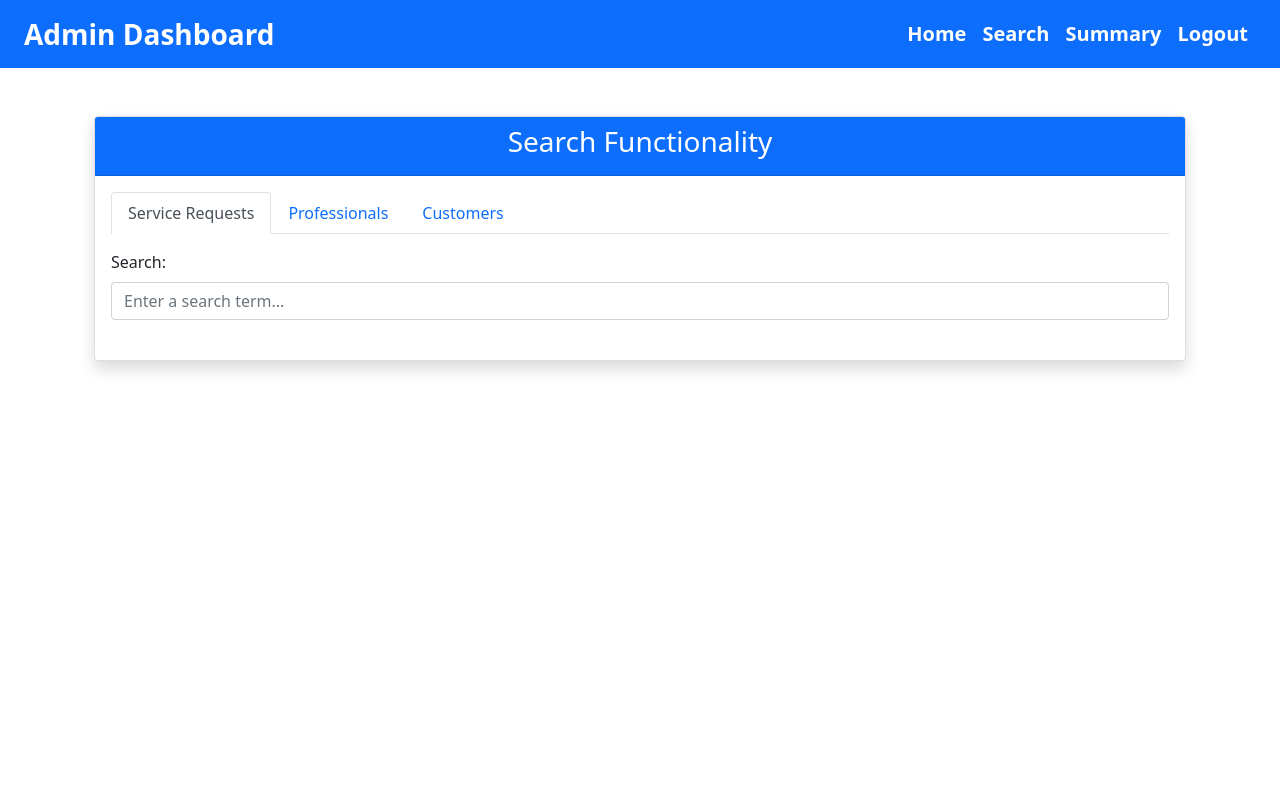
After one commit to Naganathan05/Household_Services-IITM_MAD1, a Flask app: page /searchAdmin in a window 1280 px wide. The commit adds this page. Run offline with Flask 3, Linux system fonts and the light colour scheme; some libraries are stand-ins or nearby versions.

Commit message:
Search Functionality Done

```diff
--- a/Code/server.py
+++ b/Code/server.py
@@ -72,7 +72,7 @@ def getAdminDashboard():
             services = [{"id": row[0], "name": row[1], "base_price": row[2]} for row in cur.fetchall()]
 
             cur.execute("""
-                SELECT u.id, u.name, sr.experience, sr.serviceName
+                SELECT u.id, u.name, sr.experience, sr.serviceName, sr.status
                 FROM Users u
                 JOIN Professionals sr ON u.id = sr.userID
             """)
@@ -82,7 +82,8 @@ def getAdminDashboard():
                     "id": row[0],
                     "name": row[1],
                     "experience": row[2],
-                    "service_name": row[3]
+                    "service_name": row[3],
+                    "status": row[4]
                 }
                 for row in cur.fetchall()
             ]
@@ -254,6 +255,141 @@ def addService():
         print(jsonify({"error": str(e)}))
     return render_template("loginAdmin.html")
 
+@app.route('/searchAdmin', methods = ['GET'])
+def getSearchAdmin():
+    return render_template("adminSearch.html")
+
+@app.route('/searchServiceRequests', methods=['GET'])
+def search_service_requests():
+    try:
+        # Get the search word (professional_id) from query parameters
+        professional_id = request.args.get('q', type=int)
+
+        with sqlite3.connect(db_path) as con:
+            cur = con.cursor()
+
+            # Query to fetch records matching the searched professional_id
+            cur.execute("""
+                SELECT sr.id, u.id AS assigned_professional, sr.date_of_request, sr.service_status
+                FROM ServiceRequests sr
+                LEFT JOIN Professionals u ON sr.professional_id = u.id
+                WHERE sr.professional_id = ?
+            """, (professional_id,))
+
+            # Fetch the matching records and format them
+            service_requests = [
+                {
+                    "id": row[0],
+                    "assigned_professional": row[1],
+                    "requested_date": row[2],
+                    "status": row[3]
+                }
+                for row in cur.fetchall()
+            ]
+
+        return jsonify(service_requests), 200
+
+    except Exception as e:
+        print("Error fetching service requests:", e)
+        return {"message": "An error occurred while fetching service requests"}, 500
+
+@app.route('/searchProfessionals', methods=['GET'])
+def search_professionals():
+    try:
+        # Log the search request
+        print("Search Came !!")
+
+        # Get the search word (professional name) from query parameters
+        search_word = request.args.get('q', type=str)
+
+        # Ensure search_word is not None
+        if not search_word:
+            return {"message": "Search word cannot be empty"}, 400
+
+        with sqlite3.connect(db_path) as con:
+            cur = con.cursor()
+
+            # Correct SQL query to fetch professionals by name
+            cur.execute("""
+                SELECT u.id AS userID, u.name AS name, p.serviceName AS service_name, p.status
+                FROM Professionals p
+                INNER JOIN Users u ON p.userID = u.id
+                WHERE u.name LIKE ?
+            """, (f"%{search_word}%",))  # Use LIKE for partial matching
+
+            # Fetch the matching records and format them
+            professionals = [
+                {
+                    "userID": row[0],
+                    "name": row[1],
+                    "service_name": row[2],
+                    "status": row[3]
+                }
+                for row in cur.fetchall()
+            ]
+
+        # Return the results in JSON format
+        return jsonify(professionals), 200
+
+    except sqlite3.OperationalError as e:
+        print("SQL error:", e)
+        return {"message": f"SQL error: {e}"}, 500
+    except Exception as e:
+        print("Error fetching professionals:", e)
+        return {"message": "An error occurred while fetching professionals"}, 500
+
+@app.route('/searchCustomers', methods=['GET'])
+def search_customers():
+    try:
+        # Log the search request
+        print("Search Came for Customers !!")
+
+        # Get the search word (customer name) from query parameters
+        search_word = request.args.get('q', type=str)
+
+        # Ensure search_word is not None
+        if search_word is None:
+            return {"message": "Search word cannot be None"}, 400
+
+        with sqlite3.connect(db_path) as con:
+            cur = con.cursor()
+
+            # Adjust the SQL query based on whether the search word is empty
+            if search_word.strip() == "":
+                # Fetch all records where role is Customer
+                cur.execute("""
+                    SELECT id AS userID, name, email, role
+                    FROM Users
+                    WHERE role = 'Customer'
+                """)
+            else:
+                # Fetch records matching the search word and role is Customer
+                cur.execute("""
+                    SELECT id AS userID, name, email
+                    FROM Users
+                    WHERE role = 'Customer' AND name LIKE ?
+                """, (f"%{search_word}%",))  # Use LIKE for partial matching
+
+            # Fetch the matching records and format them
+            customers = [
+                {
+                    "name": row[1],
+                    "userID": row[0],
+                    "email": row[2]
+                }
+                for row in cur.fetchall()
+            ]
+
+        # Return the results in JSON format
+        return jsonify(customers), 200
+
+    except sqlite3.OperationalError as e:
+        print("SQL error:", e)
+        return {"message": f"SQL error: {e}"}, 500
+    except Exception as e:
+        print("Error fetching customers:", e)
+        return {"message": "An error occurred while fetching customers"}, 500
+
 
 def initialize_database():
     try:
@@ -294,6 +430,7 @@ def initialize_database():
                     userID INTEGER NOT NULL,
                     serviceName VARCHAR(255) NOT NULL,
                     experience INTEGER NOT NULL,
+                    status VARCHAR(255),
                     FOREIGN KEY (userID) REFERENCES Users (id),
                     FOREIGN KEY (serviceName) REFERENCES Services (name)
                 )
@@ -342,12 +479,16 @@ def initialize_database():
                 VALUES ("worker", "naganathan155@gmail.com", "Naganathan@15", "Professional")
             """)
             cur.execute("""
-                INSERT OR IGNORE INTO Professionals (userID, serviceName, experience)
-                VALUES (2, "worker", 5)
+                INSERT OR IGNORE INTO Professionals (userID, serviceName, experience, status)
+                VALUES (2, "ABC", 5, "Not Approved")
             """)
             cur.execute("""
                 INSERT OR IGNORE INTO ServiceRequests (service_id, customer_id, professional_id, date_of_request, service_status)
                 VALUES (1, 1, 1, CURRENT_DATE, "Requested")
+            """)
+            cur.execute("""
+                INSERT OR IGNORE INTO Users (name, email, password, role)
+                VALUES ("dummy", "naganathan55@gmail.com", "Naganathan@15", "Customer")
             """)
 
             print("Tables created and seeded successfully!")
--- a/Code/templates/adminDashbord.html
+++ b/Code/templates/adminDashbord.html
@@ -14,10 +14,10 @@
         <div class="collapse navbar-collapse" id="navbarNav">
             <ul class="navbar-nav ms-auto">
                 <li class="nav-item">
-                    <a class="nav-link fs-5 fw-semibold text-white" href="/home">Home</a>
+                    <a class="nav-link fs-5 fw-semibold text-white" href="/admin">Home</a>
                 </li>
                 <li class="nav-item">
-                    <a class="nav-link fs-5 fw-semibold text-white" href="/search">Search</a>
+                    <a class="nav-link fs-5 fw-semibold text-white" href="/searchAdmin">Search</a>
                 </li>
                 <li class="nav-item">
                     <a class="nav-link fs-5 fw-semibold text-white" href="/summary">Summary</a>
@@ -79,6 +79,7 @@
                     <th>Name</th>
                     <th>Experience (Yrs)</th>
                     <th>Service Name</th>
+                    <th>Status</th>
                     <th>Action</th>
                 </tr>
             </thead>
@@ -89,6 +90,7 @@
                     <td>{{ professional.name }}</td>
                     <td>{{ professional.experience }}</td>
                     <td>{{ professional.service_name }}</td>
+                    <td>{{ professional.status }}</td>
                     <td>
                         <form method="POST" action="/approve" class="d-inline-block me-2">
                             <input type="hidden" name="id" value="{{ professional.id }}">
--- /dev/null
+++ b/Code/templates/adminSearch.html
@@ -0,0 +1,167 @@
+{% extends "base.html" %}
+{% block title %}Search{% endblock %}
+{% block cssfile %}
+<link rel="stylesheet" href="https://cdn.jsdelivr.net/npm/bootstrap@5.1.1/dist/css/bootstrap.min.css" crossorigin="anonymous">
+<style>
+    body {
+        overflow-x: hidden;
+    }
+    .scrollable-table {
+        max-height: 400px;
+        overflow-y: auto;
+    }
+</style>
+{% endblock %}
+{% block body %}
+<!-- Navbar -->
+<nav class="navbar navbar-expand-lg navbar-dark bg-primary">
+    <div class="container-fluid">
+        <a class="navbar-brand fs-3 fw-bold text-white" href="#">Admin Dashboard</a>
+        <button class="navbar-toggler" type="button" data-bs-toggle="collapse" data-bs-target="#navbarNav">
+            <span class="navbar-toggler-icon"></span>
+        </button>
+        <div class="collapse navbar-collapse" id="navbarNav">
+            <ul class="navbar-nav ms-auto">
+                <li class="nav-item">
+                    <a class="nav-link fs-5 fw-semibold text-white" href="/admin">Home</a>
+                </li>
+                <li class="nav-item">
+                    <a class="nav-link fs-5 fw-semibold text-white" href="/searchAdmin">Search</a>
+                </li>
+                <li class="nav-item">
+                    <a class="nav-link fs-5 fw-semibold text-white" href="/summary">Summary</a>
+                </li>
+                <li class="nav-item">
+                    <a class="nav-link fs-5 fw-semibold text-white" href="/logout">Logout</a>
+                </li>
+            </ul>
+        </div>
+    </div>
+</nav>
+
+<!-- Search Container -->
+<div class="container mt-5">
+    <div class="card shadow">
+        <div class="card-header bg-primary text-white text-center">
+            <h3>Search Functionality</h3>
+        </div>
+        <div class="card-body">
+            <!-- Tabs for selecting categories -->
+            <ul class="nav nav-tabs" id="searchTabs" role="tablist">
+                <li class="nav-item" role="presentation">
+                    <button class="nav-link active" id="service-requests-tab" data-bs-toggle="tab" data-bs-target="#service-requests" type="button" role="tab" aria-controls="service-requests" aria-selected="true">Service Requests</button>
+                </li>
+                <li class="nav-item" role="presentation">
+                    <button class="nav-link" id="professionals-tab" data-bs-toggle="tab" data-bs-target="#professionals" type="button" role="tab" aria-controls="professionals" aria-selected="false">Professionals</button>
+                </li>
+                <li class="nav-item" role="presentation">
+                    <button class="nav-link" id="customers-tab" data-bs-toggle="tab" data-bs-target="#customers" type="button" role="tab" aria-controls="customers" aria-selected="false">Customers</button>
+                </li>
+            </ul>
+
+            <!-- Search input -->
+            <div class="mt-3">
+                <label for="searchInput" class="form-label">Search:</label>
+                <input type="text" class="form-control" id="searchInput" placeholder="Enter a search term...">
+            </div>
+
+            <!-- Tab contents -->
+            <div class="tab-content mt-4" id="tabContent">
+                <!-- Service Requests -->
+                <div class="tab-pane fade show active" id="service-requests" role="tabpanel" aria-labelledby="service-requests-tab">
+                    <div id="serviceRequestsResults" class="scrollable-table">
+                        <!-- Results for service requests will load here dynamically -->
+                    </div>
+                </div>
+                <!-- Professionals -->
+                <div class="tab-pane fade" id="professionals" role="tabpanel" aria-labelledby="professionals-tab">
+                    <div id="professionalsResults" class="scrollable-table">
+                        <!-- Results for professionals will load here dynamically -->
+                    </div>
+                </div>
+                <!-- Customers -->
+                <div class="tab-pane fade" id="customers" role="tabpanel" aria-labelledby="customers-tab">
+                    <div id="customersResults" class="scrollable-table">
+                        <!-- Results for customers will load here dynamically -->
+                    </div>
+                </div>
+            </div>
+        </div>
+    </div>
+</div>
+
+<!-- Bootstrap and JavaScript for dynamic behavior -->
+<script src="https://cdn.jsdelivr.net/npm/bootstrap@5.1.1/dist/js/bootstrap.bundle.min.js" crossorigin="anonymous"></script>
+<script>
+    document.addEventListener("DOMContentLoaded", () => {
+        const searchInput = document.getElementById("searchInput");
+        const tabs = document.querySelectorAll(".nav-link");
+        const resultContainers = {
+            "service-requests": document.getElementById("serviceRequestsResults"),
+            "professionals": document.getElementById("professionalsResults"),
+            "customers": document.getElementById("customersResults")
+        };
+
+        // Function to fetch results based on category and query
+        const fetchResults = (category, query) => {
+            const endpoints = {
+                "service-requests": "/searchServiceRequests",
+                "professionals": "/searchProfessionals",
+                "customers": "/searchCustomers"
+            };
+
+            fetch(`${endpoints[category]}?q=${encodeURIComponent(query)}`)
+                .then(response => response.json())
+                .then(data => {
+                    // Clear the results container
+                    resultContainers[category].innerHTML = "";
+                    // Display the results in a table format
+                    if (data.length > 0) {
+                        const table = document.createElement("table");
+                        table.className = "table table-bordered table-hover";
+                        const thead = `
+                            <thead class="table-light">
+                                <tr>
+                                    ${Object.keys(data[0]).map(key => `<th>${key}</th>`).join("")}
+                                </tr>
+                            </thead>
+                        `;
+                        const tbody = `
+                            <tbody>
+                                ${data.map(item => `
+                                    <tr>
+                                        ${Object.values(item).map(value => `<td>${value}</td>`).join("")}
+                                    </tr>
+                                `).join("")}
+                            </tbody>
+                        `;
+                        table.innerHTML = thead + tbody;
+                        resultContainers[category].appendChild(table);
+                    } else {
+                        resultContainers[category].innerHTML = "<p class='text-muted'>No results found.</p>";
+                    }
+                })
+                .catch(error => {
+                    console.error("Error fetching results:", error);
+                    resultContainers[category].innerHTML = "<p class='text-danger'>An error occurred while fetching results.</p>";
+                });
+        };
+
+        // Event listener for input changes
+        searchInput.addEventListener("input", () => {
+            const query = searchInput.value.trim();
+            const activeTab = document.querySelector(".nav-link.active").getAttribute("id").replace("-tab", "");
+            if (query) fetchResults(activeTab, query);
+        });
+
+        // Event listeners for tab switches
+        tabs.forEach(tab => {
+            tab.addEventListener("click", () => {
+                const query = searchInput.value.trim();
+                const category = tab.getAttribute("id").replace("-tab", "");
+                if (query) fetchResults(category, query);
+            });
+        });
+    });
+</script>
+{% endblock %}
```
